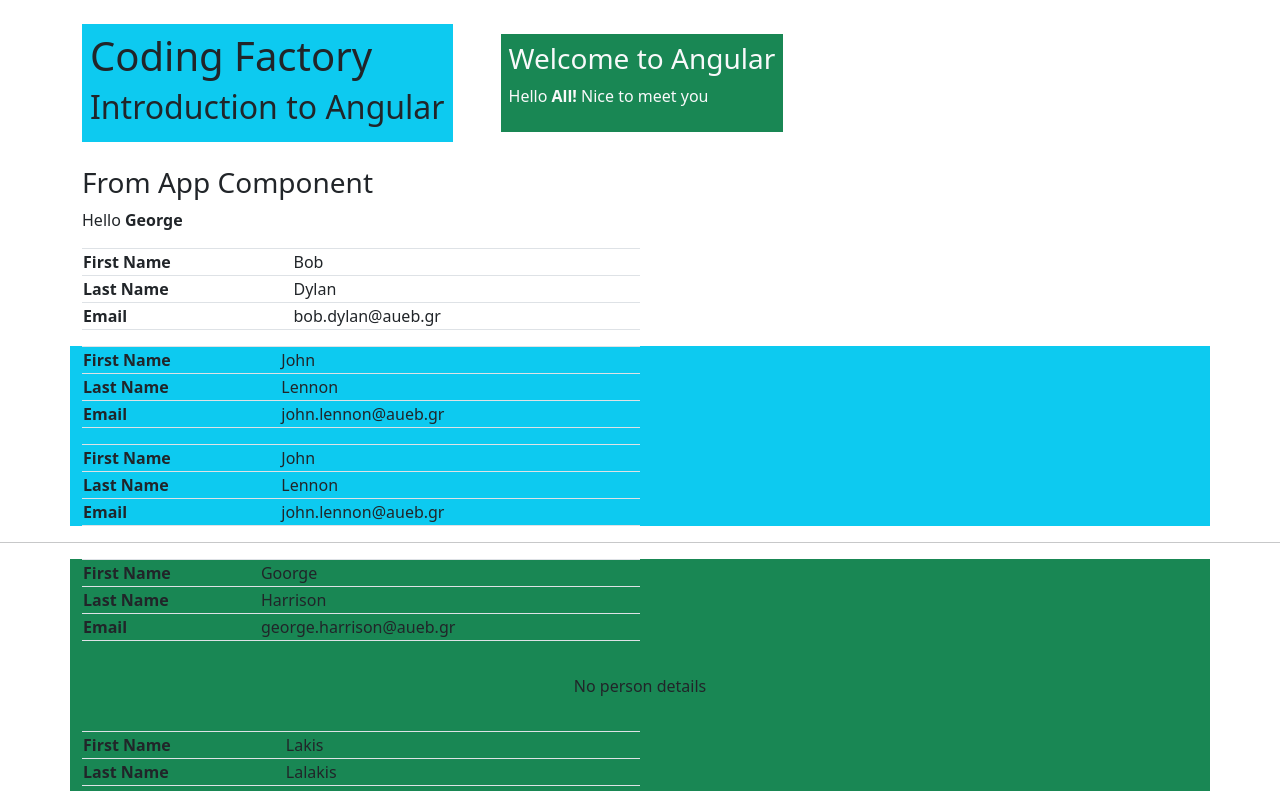
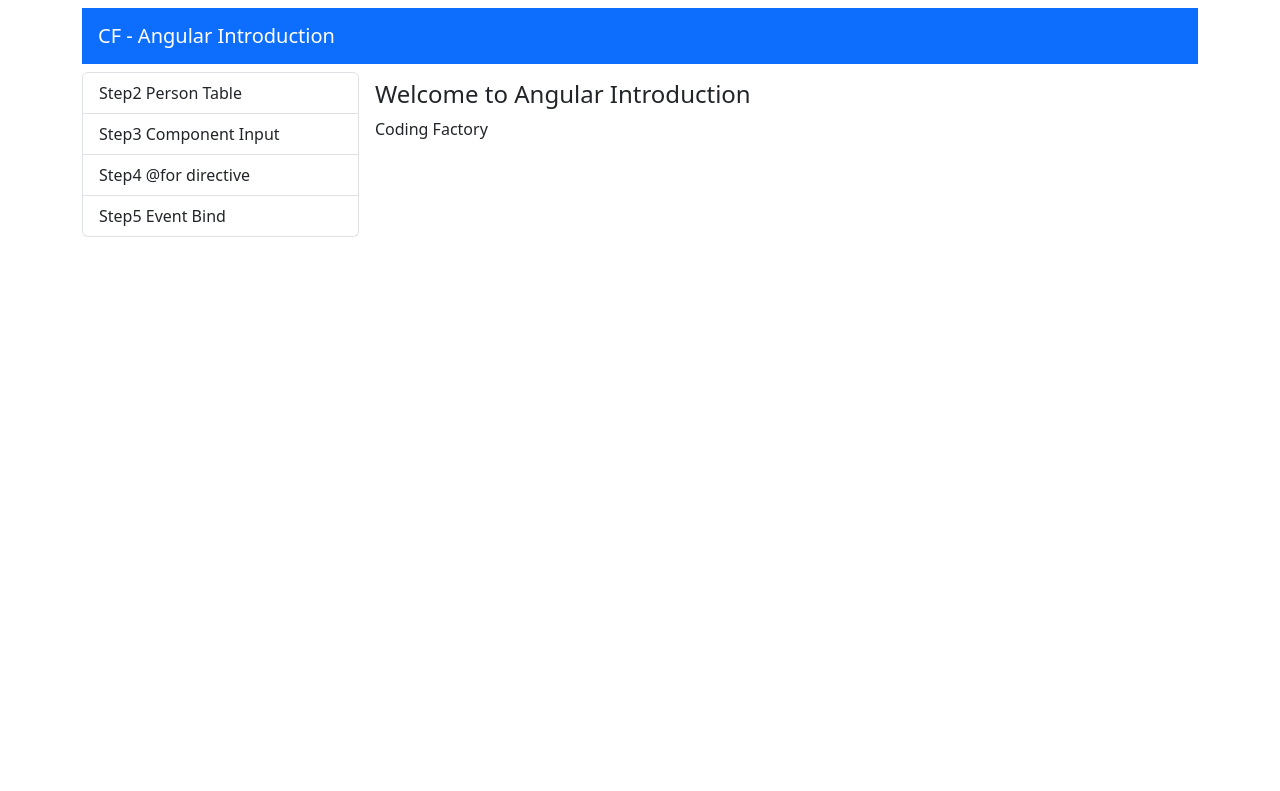
Before and after one commit to georthanopoulos/cf10-angular-introduction, an Angular app: page /welcome in a window 1280 px wide. Shown: the top 791 px of the page. Built offline with nearby package versions, Linux system fonts and the light colour scheme.

Commit message:
"Feat: navbar and step7 compoment added"

```diff
--- a/src/app/app.html
+++ b/src/app/app.html
@@ -1,3 +1,4 @@
+@if(!doNotShowRest) {
 <div class="container mt-4">
   <div class="d-flex gap-5 align-items-center">
   <div class="bg-info p-2">
@@ -59,7 +60,14 @@
   <h3>From Step5 Component</h3>
   <app-step5-event-bind></app-step5-event-bind>
 </div>
-
-<div>
-  <router-outlet></router-outlet>
+} @else {
+<div class="container mt-2">
+  <app-navbar></app-navbar>
+  <div class="d-flex flex-row gap-2 mt-2">
+    <app-step7-list-group-menu class="w-25"></app-step7-list-group-menu>
+    <div class="flex-grow-1 p-2 w-75">
+      <router-outlet></router-outlet>
+    </div>
+  </div>
 </div>
+}
--- a/src/app/app.ts
+++ b/src/app/app.ts
@@ -7,6 +7,9 @@ import { Step4ForDirective } from './components/step4-for-directive/step4-for-di
 import { Step5EventBind } from './components/step5-event-bind/step5-event-bind';
 import { Person } from './shared/interfaces/person';
 
+import { Navbar } from './components/navbar/navbar';
+import { Step7ListGroupMenu } from './components/step7-list-group-menu/step7-list-group-menu';
+
 
 @Component({
   imports: [
@@ -14,7 +17,9 @@ import { Person } from './shared/interfaces/person';
     Step3PersonTableInput,
     Step4ForDirective,
     Step5EventBind,
-    RouterOutlet
+    RouterOutlet,
+    Navbar,
+    Step7ListGroupMenu
 ],
   selector: 'app-root',
   styleUrl: './app.css',
@@ -23,7 +28,8 @@ import { Person } from './shared/interfaces/person';
 export class App {
   protected readonly title = signal('angular-introduction');
   // Step 1 One way Binding
-  name = 'George'
+  name = 'Markos'
+  doNotShowRest: boolean = true;
 
   user = {
     firstname: "Bob",
--- /dev/null
+++ b/src/app/components/navbar/navbar.html
@@ -0,0 +1,5 @@
+<nav class="navbar navbar-dark bg-primary justify-content-between">
+  <a class="navbar-brand ms-3 cursor-pointer" role="button">
+    CF - Angular Introduction
+  </a>
+</nav>
--- /dev/null
+++ b/src/app/components/navbar/navbar.ts
@@ -0,0 +1,9 @@
+import { Component } from '@angular/core';
+
+@Component({
+  imports: [],
+  selector: 'app-navbar',
+  styleUrl: './navbar.css',
+  templateUrl: './navbar.html',
+})
+export class Navbar {}
--- /dev/null
+++ b/src/app/components/step7-list-group-menu/step7-list-group-menu.html
@@ -0,0 +1,11 @@
+<div class="list-group">
+  @for (entry of menu; track entry){
+    <a
+      class="list-group-item list-group-item-action text-truncate"
+      [routerLink]="entry.routerLink"
+      [routerLinkActive]="['active']"
+    >
+    {{entry.text}}
+    </a>
+  }
+</div>
--- /dev/null
+++ b/src/app/components/step7-list-group-menu/step7-list-group-menu.ts
@@ -0,0 +1,18 @@
+import { Component } from '@angular/core';
+import { RouterLink, RouterLinkActive } from '@angular/router';
+
+@Component({
+  imports: [RouterLink, RouterLinkActive],
+  selector: 'app-step7-list-group-menu',
+  styleUrl: './step7-list-group-menu.css',
+  templateUrl: './step7-list-group-menu.html',
+})
+export class Step7ListGroupMenu {
+
+  menu = [
+    { text: "Step2 Person Table", routerLink:'person-table-example'},
+    { text: "Step3 Component Input", routerLink:'component-input-example'},
+    { text: "Step4 @for directive", routerLink: 'for-directive-example'},
+    { text: "Step5 Event Bind", routerLink: "event-bind-example"}
+  ]
+}
```
Also changed, not shown: src/app/app.routes.ts (+10 -3 lines), src/app/components/navbar/navbar.css (added), src/app/components/step7-list-group-menu/step7-list-group-menu.css (added), 2 other files (tests, documents, lock files or other folders).
